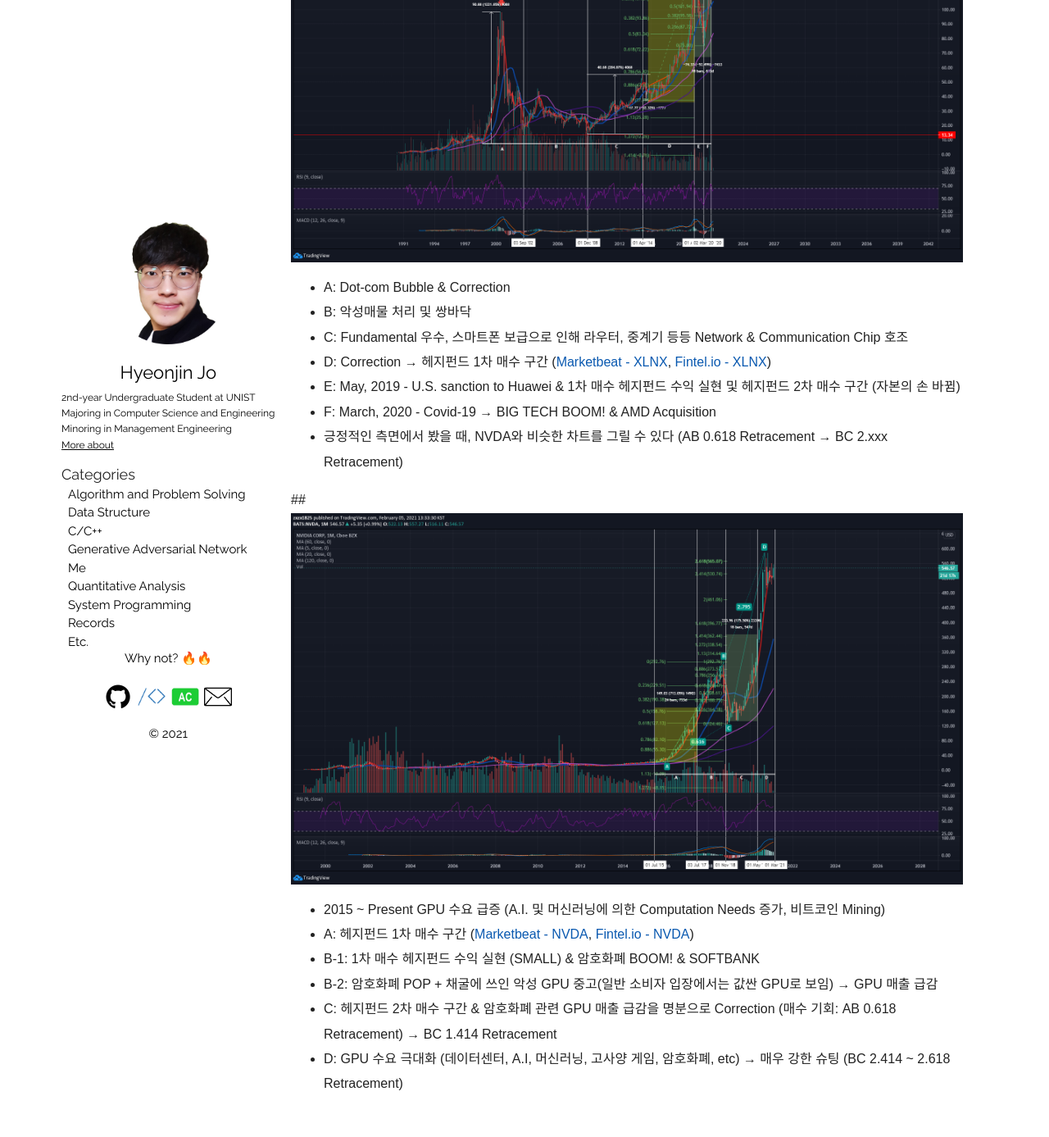
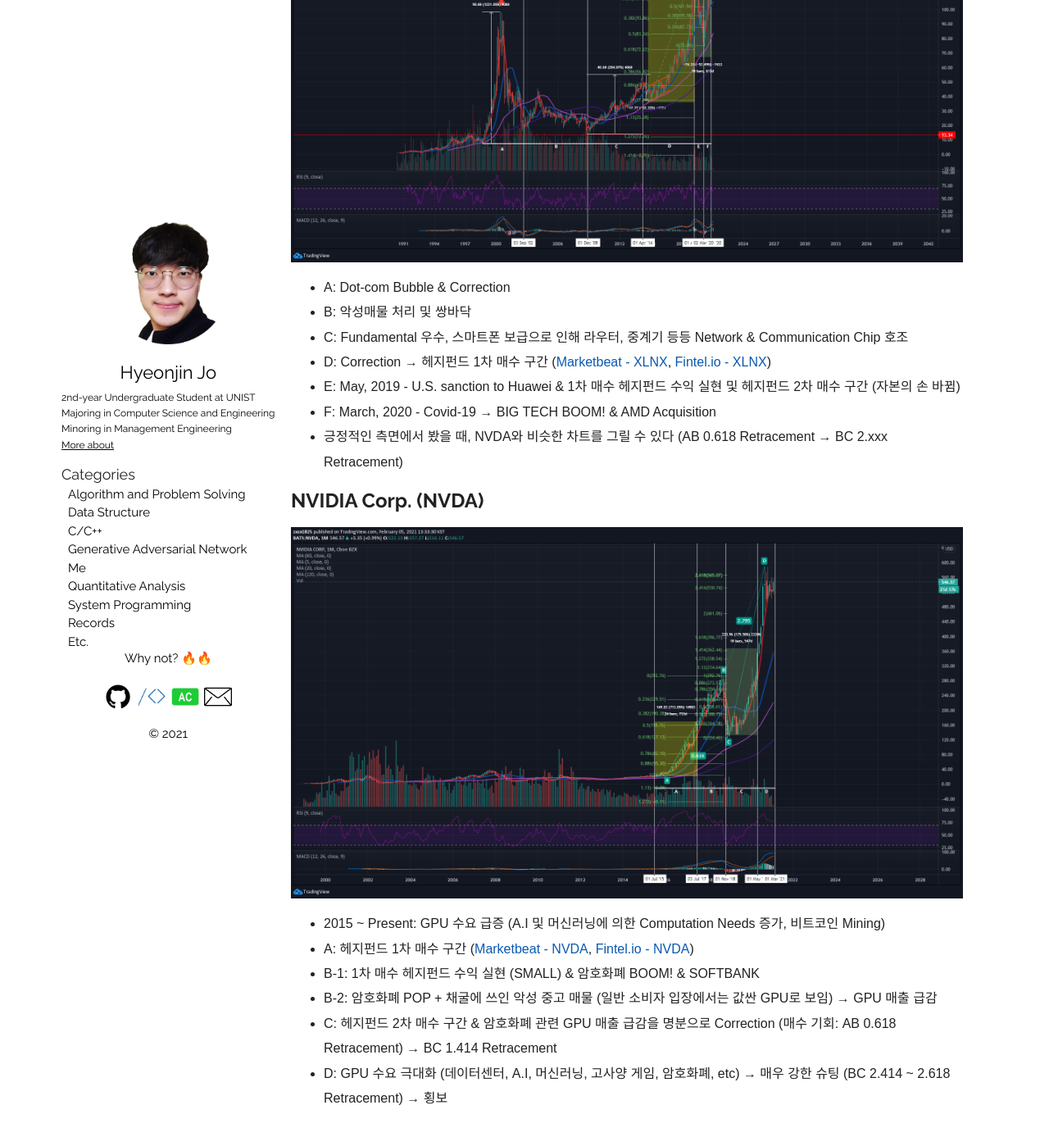
Before and after one commit to thinkin9/thinkin9.github.io, a Jekyll site: the page built from _posts/2021-01-31-Intergrated-Circuit.markdown, in a window 1280 px wide and 1400 px high, scrolled down 1736 px. Shown: the top 1387 px of the window at 82% size. Built offline with Jekyll 4.4.1, drawn with Linux system fonts in a browser that asks for light colours; some of the changed text lies outside the part shown.

Commit message:
20210208

```diff
--- a/_posts/2021-01-31-Intergrated-Circuit.markdown
+++ b/_posts/2021-01-31-Intergrated-Circuit.markdown
@@ -51,7 +51,7 @@
 Power-Performance Ratio를 Optimize 해야하는 Autonomous Driving에서는 ASIC가 사용
 그리고 그 과도기(~2025/~2030)에서 내연기관 기반의 자동차에서 전기, 수소차 기반으로 패러다임이 변화하며 FPGA가 초석을 다질 것으로 예상
 
-## Intel Corp (INTC)
+## Intel Corp. (INTC)
 <hr style="height: 2px; border:none; margin-top: -1em; margin-bottom:0.5em; padding: 0; background:black">
 
 ## Xilinx, Inc. (XLNX)
@@ -74,12 +74,12 @@
 * F: March, 2020 - Covid-19 &rarr; BIG TECH BOOM! & AMD Acquisition
 * 긍정적인 측면에서 봤을 때, NVDA와 비슷한 차트를 그릴 수 있다 (AB 0.618 Retracement &rarr; BC 2.xxx Retracement)
 
-##
+## NVIDIA Corp. (NVDA)
 <img src="/img/NVDA_M_20210205_Technical_Analysis.png">
 
-* 2015 ~ Present GPU 수요 급증 (A.I. 및 머신러닝에 의한 Computation Needs 증가, 비트코인 Mining)
+* 2015 ~ Present: GPU 수요 급증 (A.I 및 머신러닝에 의한 Computation Needs 증가, 비트코인 Mining)
 * A: 헤지펀드 1차 매수 구간 ([Marketbeat - NVDA](https://www.marketbeat.com/stocks/NASDAQ/NVDA/institutional-ownership/), [Fintel.io - NVDA](https://fintel.io/so/us/nvda))
 * B-1: 1차 매수 헤지펀드 수익 실현 (SMALL) & 암호화폐 BOOM! & SOFTBANK
-* B-2: 암호화폐 POP + 채굴에 쓰인 악성 GPU 중고(일반 소비자 입장에서는 값싼 GPU로 보임) &rarr; GPU 매출 급감
+* B-2: 암호화폐 POP + 채굴에 쓰인 악성 중고 매물 (일반 소비자 입장에서는 값싼 GPU로 보임) &rarr; GPU 매출 급감
 * C: 헤지펀드 2차 매수 구간 & 암호화폐 관련 GPU 매출 급감을 명분으로 Correction (매수 기회: AB 0.618 Retracement) &rarr; BC 1.414 Retracement
-* D: GPU 수요 극대화 (데이터센터, A.I, 머신러닝, 고사양 게임, 암호화폐, etc) &rarr; 매우 강한 슈팅 (BC 2.414 ~ 2.618 Retracement)
+* D: GPU 수요 극대화 (데이터센터, A.I, 머신러닝, 고사양 게임, 암호화폐, etc) &rarr; 매우 강한 슈팅 (BC 2.414 ~ 2.618 Retracement) &rarr; 횡보
```
Also changed, not shown: _posts/2021-01-15-Technical-Analysis.markdown (+24 -1 lines), img/011790_20210208_Technical_Analysis.png (added).
